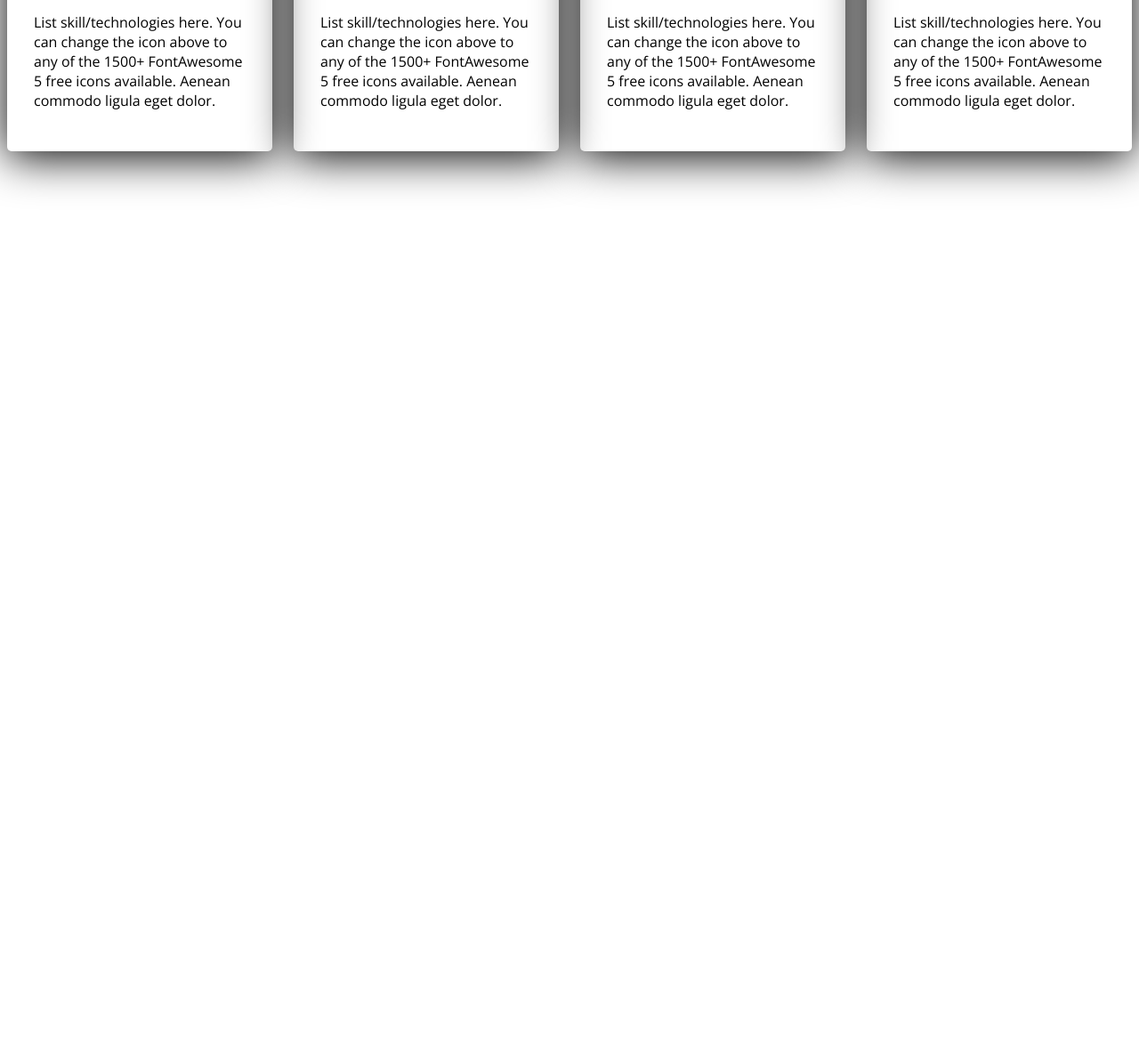
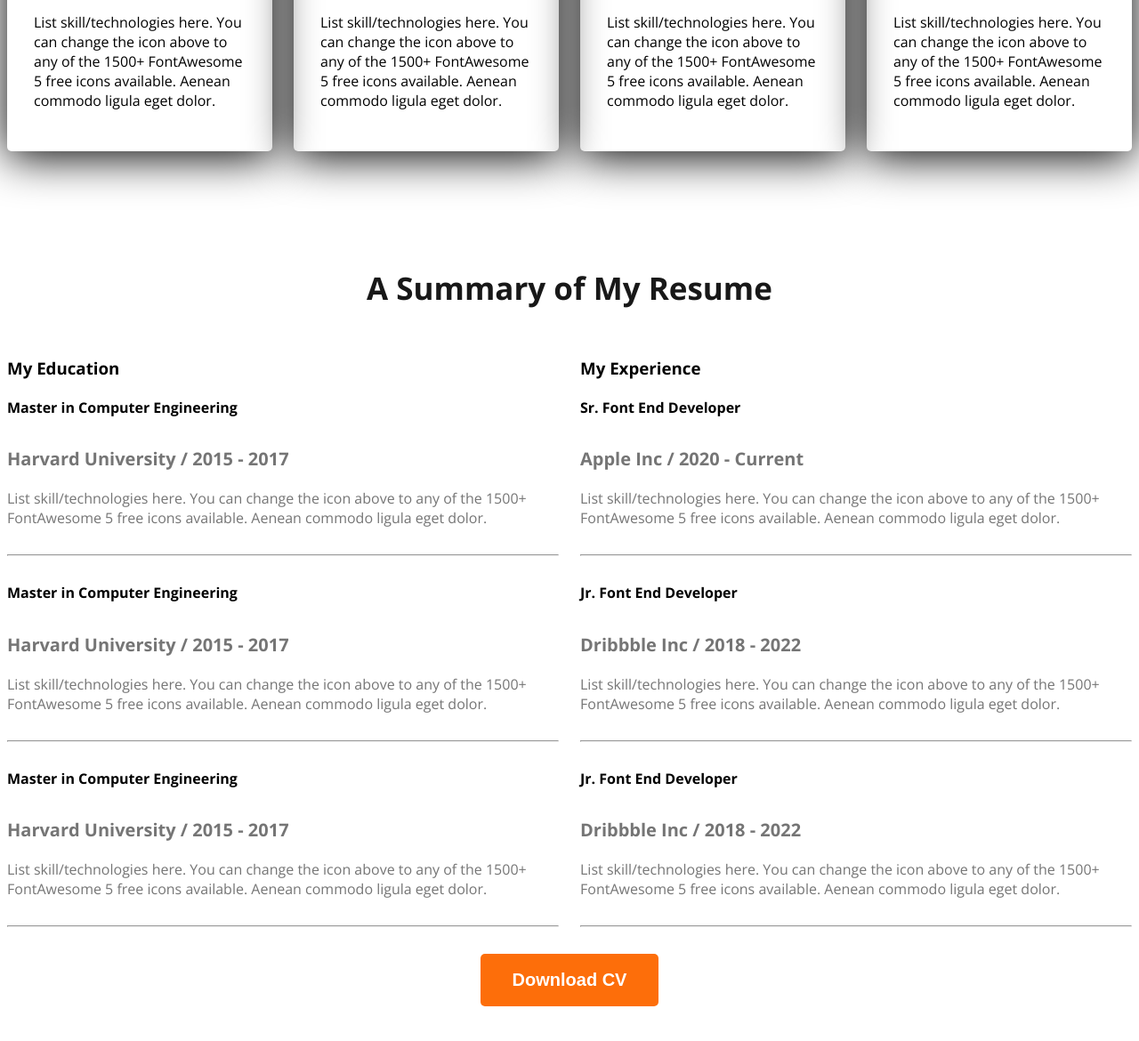
Before and after one commit to mdriadhasan990/web-dev-portfolio, a plain HTML site: page index.html in a window 1280 px wide. Shown: the part 1996-3166 px from the top of the page at 89% size. Before the commit the page ends 2296 px from the top, so only its background shows below. Drawn offline with nearby package versions, Linux system fonts and the light colour scheme.

Commit message:
added experience

```diff
--- a/index.html
+++ b/index.html
@@ -87,6 +87,66 @@
                   </div>
             </div>
          </section>
+         <!-- resume section -->
+          <section class="resume">
+            <h3 class="section-title">A Summary of My Resume</h3>
+           <div class="resume-container">
+             <!-- .resume-column*2>h3.resume-column-title+.experience*3>h4.experience-subtitle+h5.subtitle+.exprience-description+hr -->
+              <div class="resume-column">
+                <h3 class="resume-column-title">My Education</h3>
+                <div class="experience">
+                    <h4 class="experience-subtitle">Master in Computer Engineering </h4>
+                    <h5 class="subtitle">Harvard University / 2015 - 2017</h5>
+                    <div class="exprience-description">List skill/technologies here. You can change the icon above
+to any of the 1500+ FontAwesome 5 free icons available. Aenean commodo ligula eget dolor.</div>
+                    <hr>
+                </div>
+                <div class="experience">
+                    <h4 class="experience-subtitle">Master in Computer Engineering </h4>
+
+                    <h5 class="subtitle">Harvard University / 2015 - 2017</h5>
+                    <div class="exprience-description">List skill/technologies here. You can change the icon above
+to any of the 1500+ FontAwesome 5 free icons available. Aenean commodo ligula eget dolor.</div>
+                    <hr>
+                </div>
+                <div class="experience">
+                    <h4 class="experience-subtitle">Master in Computer Engineering </h4>
+                    <h5 class="subtitle">Harvard University / 2015 - 2017</h5>
+                    <div class="exprience-description">List skill/technologies here. You can change the icon above
+to any of the 1500+ FontAwesome 5 free icons available. Aenean commodo ligula eget dolor.</div>
+                    <hr>
+                </div>
+              </div>
+              <div class="resume-column">
+                <h3 class="resume-column-title">My Experience </h3>
+                <div class="experience">
+                    <h4 class="experience-subtitle">Sr. Font End Developer</h4>
+                    <h5 class="subtitle">Apple Inc / 2020 - Current</h5>
+                    <div class="exprience-description">List skill/technologies here. You can change the icon above
+to any of the 1500+ FontAwesome 5 free icons available. Aenean commodo ligula eget dolor.</div>
+                    <hr>
+                </div>
+                <div class="experience">
+                    <h4 class="experience-subtitle">Jr. Font End Developer</h4>
+                    <h5 class="subtitle">Dribbble Inc / 2018 - 2022</h5>
+                    <div class="exprience-description">List skill/technologies here. You can change the icon above
+to any of the 1500+ FontAwesome 5 free icons available. Aenean commodo ligula eget dolor.</div>
+                    <hr>
+                </div>
+                <div class="experience">
+                    <h4 class="experience-subtitle">Jr. Font End Developer</h4>
+                    <h5 class="subtitle">Dribbble Inc / 2018 - 2022</h5>
+                    <div class="exprience-description">List skill/technologies here. You can change the icon above
+to any of the 1500+ FontAwesome 5 free icons available. Aenean commodo ligula eget dolor.</div>
+                    <hr>
+                </div>
+              </div>
+           </div>
+           <div class="text-center">
+            <button class="btn-primary">Download CV</button>
+           </div>
+
+          </section>
 
     </main>
     <footer>
--- a/styles/portfolio.css
+++ b/styles/portfolio.css
@@ -143,3 +143,24 @@ main section{
 .gap{
     margin-top: 50px;
 }
+
+/* resume section styles */
+.section-title{
+    text-align: center;
+}
+.resume-container{
+    display: flex;
+    gap: 24px;
+}
+.subtitle{
+    font-size: 20px;
+    font-weight: 600px;
+    margin-bottom: 20px;
+
+}
+.exprience-description, .subtitle{
+    color: #757575;
+}
+.resume hr{
+    margin: 30px 0px 30px;
+}
```
